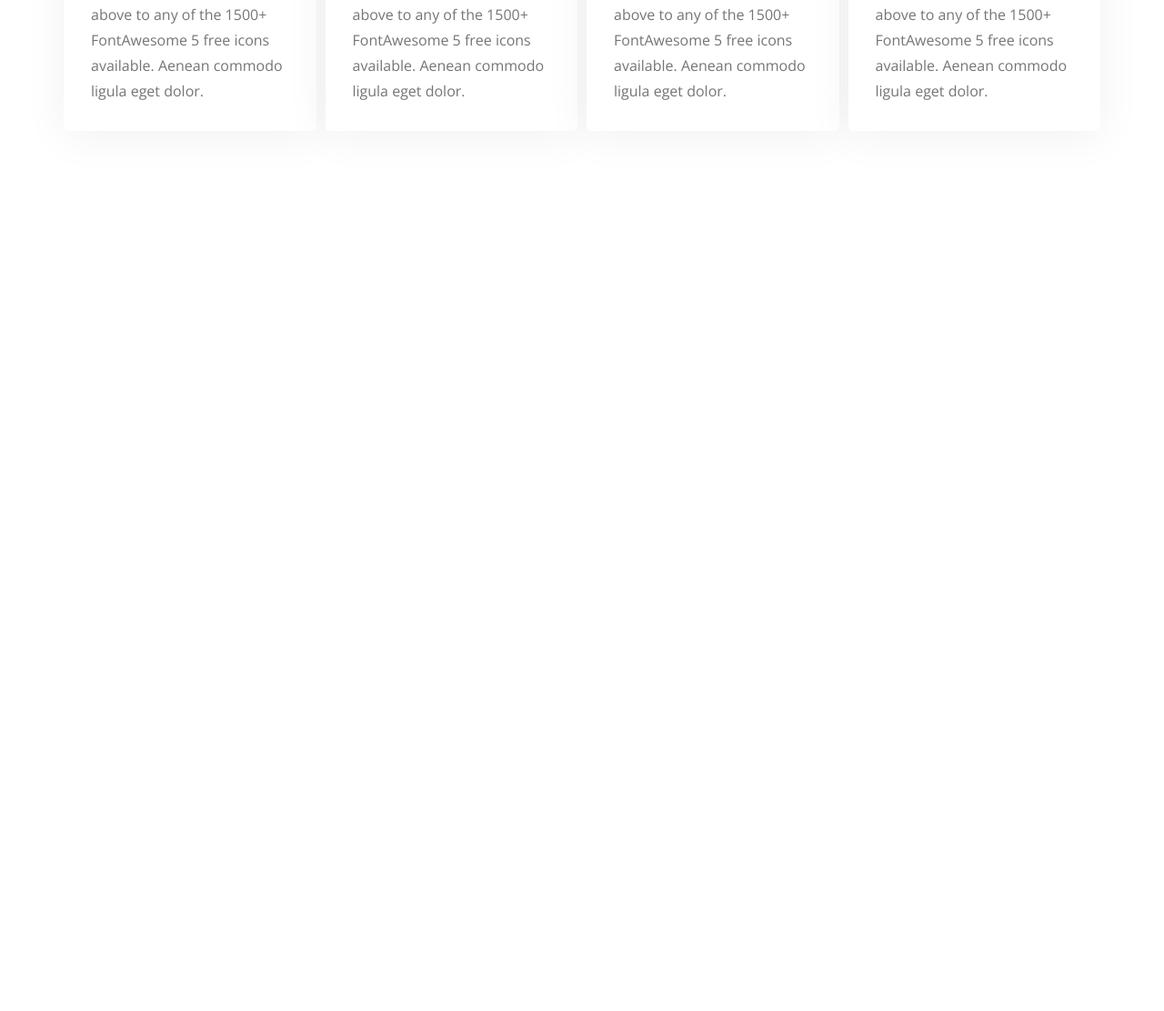
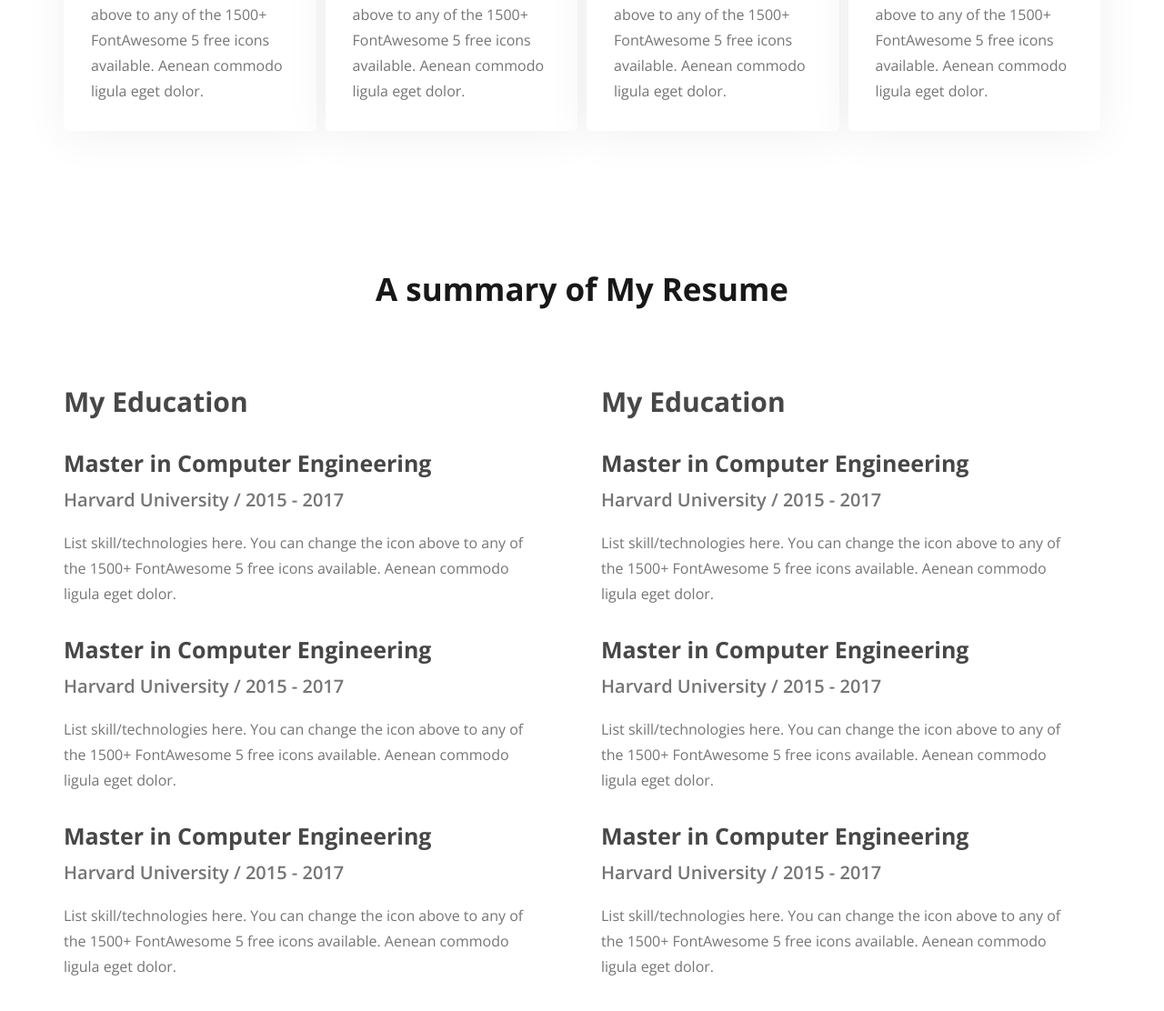
Before and after one commit to atique-shahriar/Developer-Portfolio, a plain HTML site: page index.html in a window 1280 px wide. Shown: the part 1906-3018 px from the top of the page at 91% size. Before the commit the page ends 2200 px from the top, so only its background shows below. Drawn offline with nearby package versions, Linux system fonts and the light colour scheme.

Commit message:
My resume section done

```diff
--- a/index.html
+++ b/index.html
@@ -118,6 +118,75 @@
           </div>
         </div>
       </div>
+
+      <!-- MY RESUME SECTION -->
+
+      <div class="resume-section">
+        <h1 class="primary-title">A summary of My Resume</h1>
+
+        <div class="resume-column">
+          <div>
+            <h2 class="resume-title">My Education</h2>
+            <div>
+              <h3 class="resume-degree">Master in Computer Engineering</h3>
+              <h4 class="resume-institute">Harvard University / 2015 - 2017</h4>
+              <p>
+                List skill/technologies here. You can change the icon above to
+                any of the 1500+ FontAwesome 5 free icons available. Aenean
+                commodo ligula eget dolor.
+              </p>
+            </div>
+            <div>
+              <h3 class="resume-degree">Master in Computer Engineering</h3>
+              <h4 class="resume-institute">Harvard University / 2015 - 2017</h4>
+              <p>
+                List skill/technologies here. You can change the icon above to
+                any of the 1500+ FontAwesome 5 free icons available. Aenean
+                commodo ligula eget dolor.
+              </p>
+            </div>
+            <div>
+              <h3 class="resume-degree">Master in Computer Engineering</h3>
+              <h4 class="resume-institute">Harvard University / 2015 - 2017</h4>
+              <p>
+                List skill/technologies here. You can change the icon above to
+                any of the 1500+ FontAwesome 5 free icons available. Aenean
+                commodo ligula eget dolor.
+              </p>
+            </div>
+          </div>
+          <div>
+            <h2 class="resume-title">My Education</h2>
+            <div>
+              <h3 class="resume-degree">Master in Computer Engineering</h3>
+              <h4 class="resume-institute">Harvard University / 2015 - 2017</h4>
+              <p>
+                List skill/technologies here. You can change the icon above to
+                any of the 1500+ FontAwesome 5 free icons available. Aenean
+                commodo ligula eget dolor.
+              </p>
+            </div>
+            <div>
+              <h3 class="resume-degree">Master in Computer Engineering</h3>
+              <h4 class="resume-institute">Harvard University / 2015 - 2017</h4>
+              <p>
+                List skill/technologies here. You can change the icon above to
+                any of the 1500+ FontAwesome 5 free icons available. Aenean
+                commodo ligula eget dolor.
+              </p>
+            </div>
+            <div>
+              <h3 class="resume-degree">Master in Computer Engineering</h3>
+              <h4 class="resume-institute">Harvard University / 2015 - 2017</h4>
+              <p>
+                List skill/technologies here. You can change the icon above to
+                any of the 1500+ FontAwesome 5 free icons available. Aenean
+                commodo ligula eget dolor.
+              </p>
+            </div>
+          </div>
+        </div>
+      </div>
     </main>
 
     <footer></footer>
--- a/style.css
+++ b/style.css
@@ -189,3 +189,42 @@ header {
   font-size: 16px;
   font-weight: 400;
 }
+
+/* MY RESUME */
+.resume-section {
+  width: 1140px;
+  margin: 150px auto;
+}
+.resume-column {
+  display: flex;
+  gap: 80px;
+  margin: 80px 0px;
+}
+.resume-title {
+  color: #474747;
+  font-size: 30px;
+  font-weight: 700;
+}
+
+.resume-degree {
+  color: #474747;
+  font-size: 25px;
+  font-weight: 700;
+  padding-top: 30px;
+}
+
+.resume-institute {
+  color: #757575;
+  font-family: Open Sans;
+  font-size: 20px;
+  font-weight: 600;
+  padding-top: 10px;
+  padding-bottom: 20px;
+}
+
+.resume-column p {
+  color: #757575;
+  font-size: 16px;
+  line-height: 28px;
+  width: 511px;
+}
```
